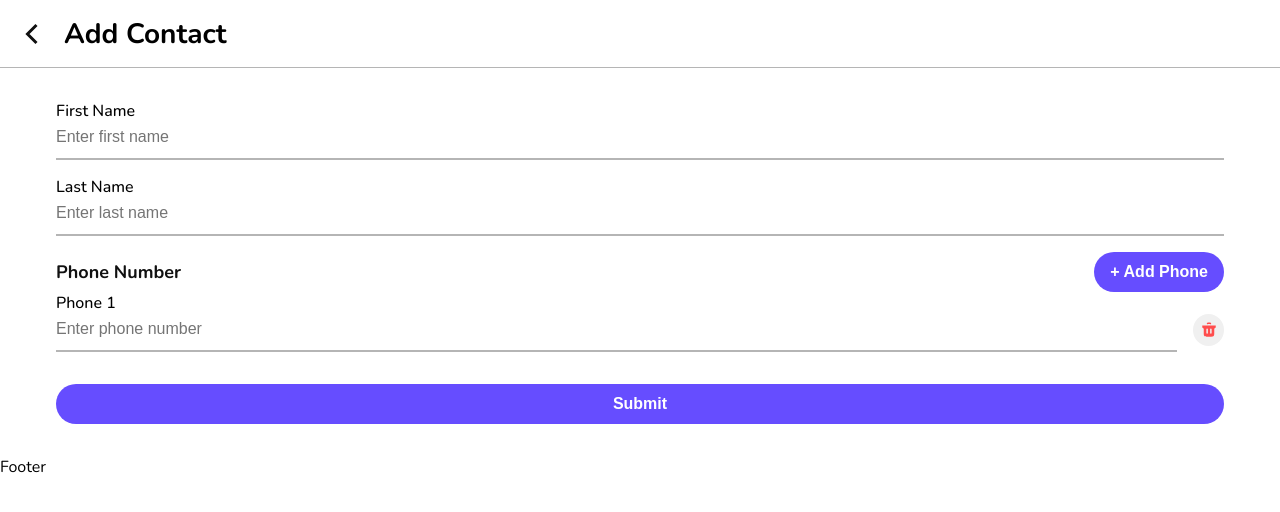
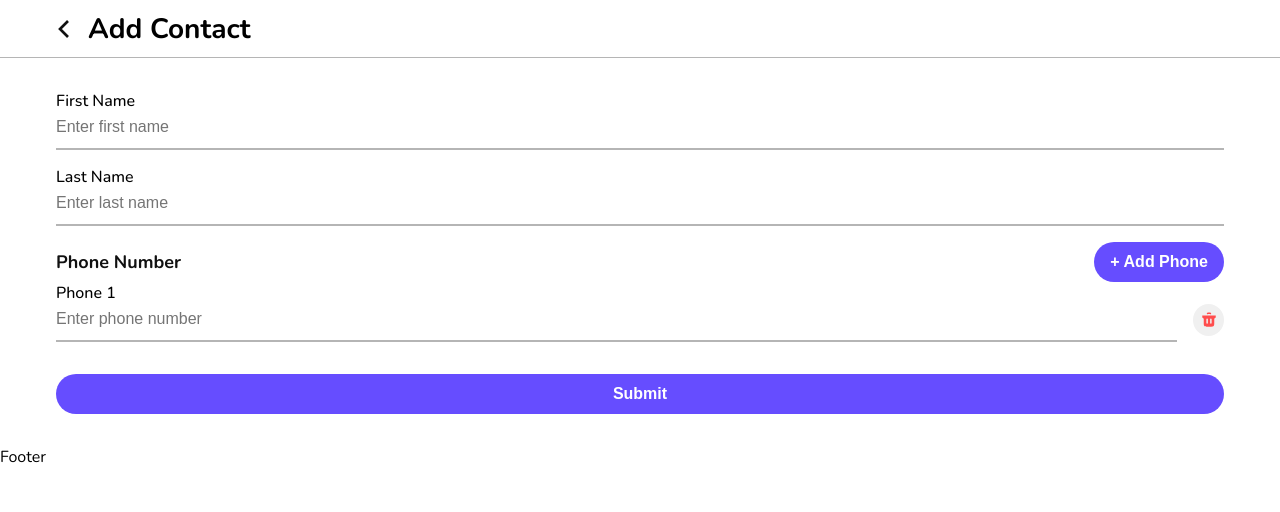
Before and after one commit to najimRizky/test-goto, a React (Create React App) app: page /form in a window 1280 px wide. Shown: the top 512 px of the page. Built offline with nearby package versions, Linux system fonts and the light colour scheme.

Commit message:
feat(heder): minor style adjustment

```diff
--- a/src/components/organism/Header.tsx
+++ b/src/components/organism/Header.tsx
@@ -4,6 +4,7 @@ import styled from "@emotion/styled"
 import ChevronLeftIcon from "../../icons/ChevronLeftIcon"
 import { css } from "@emotion/css"
 import { useNavigate } from "react-router-dom"
+import Container from "../atoms/Container"
 
 interface Props {
   title?: string,
@@ -16,11 +17,13 @@ const Header: FC<Props> = ({ backPath, title, rightAction }) => {
 
   return (
     <HeaderStyled>
+      <Container>
+        <div className="header-content">
           <div className="left-panel">
             {backPath &&
               <ButtonIcon
                 onClick={() => navigate(backPath)}
-            size="medium"
+                size="small"
                 bg="white"
                 color="black"
                 className={css({ marginLeft: -8 })}
@@ -31,6 +34,8 @@ const Header: FC<Props> = ({ backPath, title, rightAction }) => {
             {title && <h1>{title}</h1>}
           </div>
           {rightAction && rightAction}
+        </div>
+      </Container>
     </HeaderStyled>
   )
 }
@@ -38,16 +43,19 @@ const Header: FC<Props> = ({ backPath, title, rightAction }) => {
 export default Header
 
 const HeaderStyled = styled.header`
+border-bottom: 1px solid var(--gray);
+padding: 0.6rem 0;
+
+.header-content{
     display: flex;
     justify-content: space-between;
     align-items: center;
-  padding: 0.6rem 1rem;
     font-size: 0.875rem;
-  border-bottom: 1px solid var(--gray);
 
     .left-panel {
       display: flex;
       align-items: center;
       gap: 0.5rem;
     }
+}
 `
```
Lines whose indentation alone changed are shown as unchanged.
